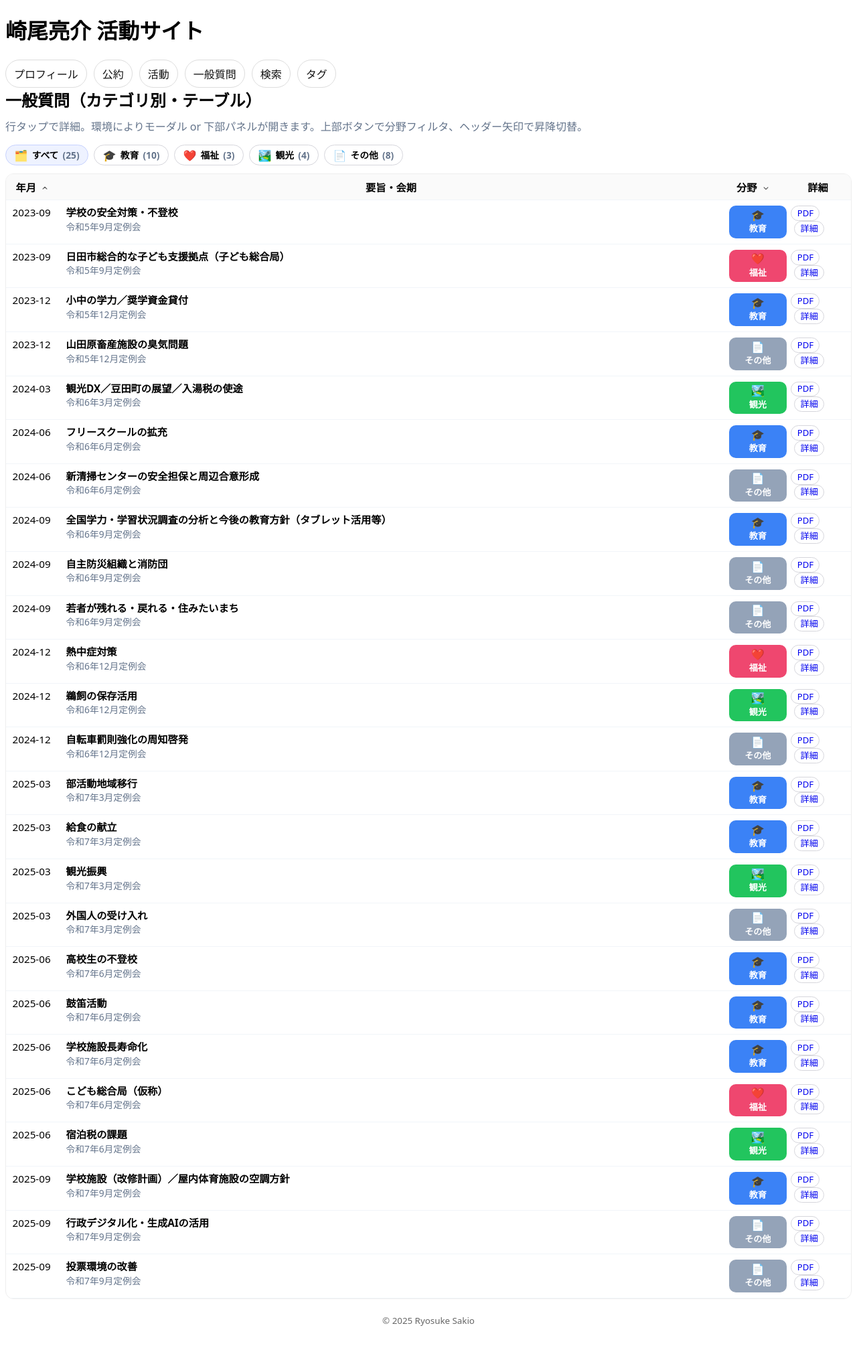
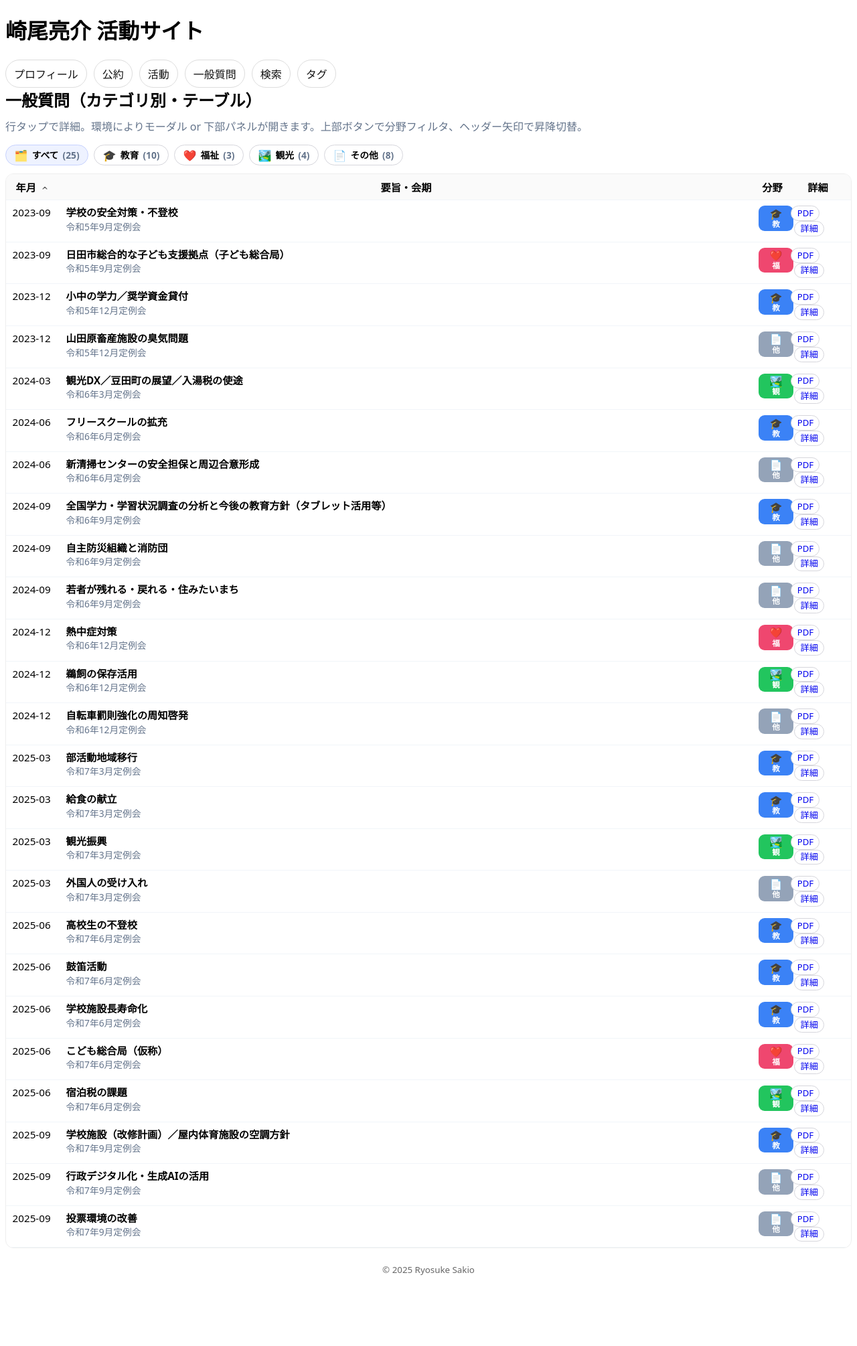
Before and after one commit to sakioryousuke-eng/activity-site, a Jekyll site: the page built from pages/matrix.html, in a window 1280 px wide. Shown: the whole page at 67% size. Built offline with Jekyll 4.4.1, drawn with Linux system fonts in a browser that asks for light colours; after the commit the page ends 1934 px from its top, so only the background shows below that; part of the change alters nothing that is shown.

Commit message:
Update matrix.html

```diff
--- a/pages/matrix.html
+++ b/pages/matrix.html
@@ -18,9 +18,9 @@ table.matrix{width:100%;border-collapse:collapse;font-size:.95rem;table-layout:f
 .matrix tbody tr:hover{background:#fcfcff}
 .muted{color:#64748b}
 
-/* 列幅：要旨を広く、月/分野/操作は省スペース */
+/* 列幅：要旨を広く、分野は“半分幅”へスリム化 */
 .col-month{width:5.0rem}
-.col-cat{width:5.8rem}
+.col-cat{width:3.0rem}   /* ← ここを約半分に */
 .col-act{width:6.2rem}
 
 /* 要旨表示 */
@@ -39,7 +39,7 @@ table.matrix{width:100%;border-collapse:collapse;font-size:.95rem;table-layout:f
 [aria-sort="descending"] .chev{transform:rotate(0deg)}
 .sort-btn:hover .chev{opacity:1}
 
-/* フィルタボタン行（活動ページ風：色＋アイコン＋件数） */
+/* フィルタボタン行（アイコン＋色＋件数） */
 .filter-bar{display:flex;flex-wrap:wrap;gap:8px;align-items:center;margin:10px 0 12px;}
 .filter-btn{
   display:inline-flex;align-items:center;gap:.45em;
@@ -54,12 +54,13 @@ table.matrix{width:100%;border-collapse:collapse;font-size:.95rem;table-layout:f
 .fb-tour .ficon{color:#22c55e}
 .fb-oth .ficon{color:#94a3b8}
 
-/* 分野ピル（テーブル内）を縦配置にして省スペース */
+/* 分野ピル（縦アイコン＋1文字ラベル）— スリム化 */
 .cat-pill{
-  display:inline-flex;flex-direction:column;align-items:center;gap:.15rem;
-  padding:.35rem .4rem;border-radius:10px;font-size:.82rem;font-weight:800;color:#fff;min-width:4.6rem;
+  display:inline-flex;flex-direction:column;align-items:center;justify-content:center;gap:.12rem;
+  padding:.28rem .3rem;border-radius:9px;font-weight:800;color:#fff;min-width:2.6rem;  /* ← 最小幅を小さく */
 }
-.cat-pill .icon{font-size:1rem;line-height:1}
+.cat-pill .icon{font-size:.95rem;line-height:1}
+.cat-pill .label{font-size:.72rem;line-height:1}   /* ← 1文字ラベル */
 .cat-edu{background:#3b82f6}   /* 教育：青 */
 .cat-wel{background:#ef476f}   /* 福祉：ピンク/赤 */
 .cat-tour{background:#22c55e}  /* 観光：緑 */
@@ -76,8 +77,8 @@ table.matrix{width:100%;border-collapse:collapse;font-size:.95rem;table-layout:f
 #detailPanel h3{margin:.2rem 0 .4rem;font-size:1.05rem}
 #detailPanel .meta{color:#475569;font-size:.92rem;margin:.15rem 0}
 
-@media(max-width:840px){.col-month{width:4.8rem}.col-cat{width:5.6rem}.col-act{width:6.0rem}}
-@media(max-width:480px){.col-month{width:4.6rem}.col-cat{width:5.4rem}.col-act{width:5.8rem}.cell-session{display:none}}
+@media(max-width:840px){.col-month{width:4.8rem}.col-cat{width:2.9rem}.col-act{width:6.0rem}}
+@media(max-width:480px){.col-month{width:4.6rem}.col-cat{width:2.8rem}.col-act{width:5.8rem}.cell-session{display:none}}
 </style>
 
 <!-- ▼ 分野フィルタ（アイコン＋色、件数表示あり） -->
@@ -94,7 +95,7 @@ table.matrix{width:100%;border-collapse:collapse;font-size:.95rem;table-layout:f
     <colgroup>
       <col class="col-month"><!-- 月 -->
       <col><!-- 要旨（広い） -->
-      <col class="col-cat"><!-- 分野 -->
+      <col class="col-cat"><!-- 分野（ハーフ幅） -->
       <col class="col-act"><!-- 操作 -->
     </colgroup>
     <thead>
@@ -128,6 +129,7 @@ table.matrix{width:100%;border-collapse:collapse;font-size:.95rem;table-layout:f
         {% capture catkey %}{% if c contains '教' %}edu{% elsif c contains '福' %}wel{% elsif c contains '観' %}tour{% else %}oth{% endif %}{% endcapture %}
         {% capture catlabel %}{% if catkey == 'edu' %}教育{% elsif catkey == 'wel' %}福祉{% elsif catkey == 'tour' %}観光{% else %}その他{% endif %}{% endcapture %}
         {% capture caticon %}{% if catkey == 'edu' %}🎓{% elsif catkey == 'wel' %}❤️{% elsif catkey == 'tour' %}🏞️{% else %}📄{% endif %}{% endcapture %}
+        {% capture catabbr %}{% if catkey == 'edu' %}教{% elsif catkey == 'wel' %}福{% elsif catkey == 'tour' %}観{% else %}他{% endif %}{% endcapture %}
         <tr class="row"
             data-cat="{{ catlabel | strip }}"
             data-catkey="{{ catkey | strip }}"
@@ -143,10 +145,10 @@ table.matrix{width:100%;border-collapse:collapse;font-size:.95rem;table-layout:f
             <div class="cell-session">{{ s.session }}</div>
           </td>
           <td>
-            <!-- 🎨 縦並びの分野ピル -->
-            <span class="cat-pill cat-{{ catkey | strip }}" title="{{ catlabel | strip }}">
+            <!-- 🎨 縦アイコン＋1文字ラベル（狭小幅対応）。フル名はtitle/aria-labelに保持 -->
+            <span class="cat-pill cat-{{ catkey | strip }}" title="{{ catlabel | strip }}" aria-label="{{ catlabel | strip }}">
               <span class="icon">{{ caticon }}</span>
-              <span>{{ catlabel | strip }}</span>
+              <span class="label">{{ catabbr }}</span>
             </span>
           </td>
           <td>
@@ -154,7 +156,6 @@ table.matrix{width:100%;border-collapse:collapse;font-size:.95rem;table-layout:f
               {% if s.pdf %}
                 <a class="btn pdf-link" href="{{ s.pdf | relative_url }}" data-modal="pdf" data-title="{{ s.text }}">PDF</a>
               {% endif %}
-              <!-- 詳細はハッシュ＋JSでモーダル/パネルを開く -->
               <a class="btn ghost detail-link" href="#">詳細</a>
             </div>
           </td>
@@ -164,7 +165,7 @@ table.matrix{width:100%;border-collapse:collapse;font-size:.95rem;table-layout:f
   </table>
 </div>
 
-<!-- 詳細モーダル（対応環境） -->
+<!-- 詳細モーダル -->
 <dialog id="detailModal" aria-label="質問の詳細">
   <div style="display:flex;justify-content:space-between;align-items:center;padding:.7rem .9rem;border-bottom:1px solid #eee">
     <strong id="detailTitle"></strong>
@@ -178,7 +179,7 @@ table.matrix{width:100%;border-collapse:collapse;font-size:.95rem;table-layout:f
   </div>
 </dialog>
 
-<!-- フォールバック詳細パネル（モーダル非対応/失敗時に使用） -->
+<!-- フォールバック詳細パネル -->
 <section id="detailPanel" aria-live="polite">
   <h3 id="dpTitle"></h3>
   <p class="meta"><strong>会期:</strong> <span id="dpSession"></span></p>
@@ -200,196 +201,104 @@ document.addEventListener('DOMContentLoaded',()=>{
   const dlg=document.getElementById('detailModal');
   const dp=document.getElementById('detailPanel');
 
-  function safeShowModal(){
-    try{
-      if(dlg && typeof dlg.showModal==='function'){ dlg.showModal(); return true; }
-      return false;
-    }catch(e){ return false; }
-  }
-  function closeViews(){
-    if(dlg && typeof dlg.close==='function'){ try{ dlg.close(); }catch(_){ } }
-    if(dp){ dp.classList.remove('active'); }
-  }
+  function safeShowModal(){ try{ if(dlg && typeof dlg.showModal==='function'){ dlg.showModal(); return true; } }catch(e){} return false; }
+  function closeViews(){ try{ dlg?.close(); }catch(_){ } dp?.classList.remove('active'); }
   document.getElementById('closeDetail')?.addEventListener('click',()=>{ closeViews(); rewriteHash({k:null}); });
 
   const CAT_ORDER=['教育','福祉','観光','その他'];
 
-  /* ========= ハッシュ (#cat=教育&k=...) ========= */
-  function parseHash(){
-    const h=(location.hash||'').replace(/^#/, '');
-    const obj={}; if(!h) return obj;
-    h.split('&').forEach(pair=>{
-      const [k,v] = pair.split('=');
-      if(!k) return;
-      obj[decodeURIComponent(k)] = v ? decodeURIComponent(v) : '';
-    });
-    return obj;
-  }
-  function rewriteHash(updates){
-    const cur=parseHash();
-    const next={...cur, ...updates};
-    Object.keys(next).forEach(k=>{ if(next[k]==null || next[k]==='') delete next[k]; });
-    const h=Object.keys(next).map(k=>`${encodeURIComponent(k)}=${encodeURIComponent(next[k])}`).join('&');
-    history.replaceState(null,'', h ? `#${h}` : location.pathname+location.search);
-  }
+  /* ===== ハッシュ (#cat=教育&k=...) ===== */
+  function parseHash(){ const h=(location.hash||'').replace(/^#/, ''); const obj={}; if(!h) return obj; h.split('&').forEach(p=>{ const [k,v]=p.split('='); if(k) obj[decodeURIComponent(k)]=v?decodeURIComponent(v):''; }); return obj; }
+  function rewriteHash(upd){ const cur=parseHash(); const next={...cur, ...upd}; Object.keys(next).forEach(k=>{ if(next[k]==null||next[k]==='') delete next[k]; }); const h=Object.keys(next).map(k=>`${encodeURIComponent(k)}=${encodeURIComponent(next[k])}`).join('&'); history.replaceState(null,'', h?`#${h}`:location.pathname+location.search); }
 
-  /* ========= 共有リンクキー ========= */
-  function slugify(s){
-    return String(s||'').toLowerCase()
-      .replace(/\s+/g,'-')
-      .replace(/[^\w\-ぁ-んァ-ン一-龥]/g,'')
-      .replace(/-+/g,'-')
-      .replace(/^-+|-+$/g,'');
-  }
-  function keyOfRow(tr){
-    return slugify(`${tr.dataset.cat}-${tr.dataset['monthIso']}-${tr.dataset.title}`);
-  }
+  /* ===== key生成 ===== */
+  function slugify(s){ return String(s||'').toLowerCase().replace(/\s+/g,'-').replace(/[^\w\-ぁ-んァ-ン一-龥]/g,'').replace(/-+/g,'-').replace(/^-+|-+$/g,''); }
+  function keyOfRow(tr){ return slugify(`${tr.dataset.cat}-${tr.dataset['monthIso']}-${tr.dataset.title}`); }
 
-  // 「詳細」リンク/行クリック → モーダル or パネル
+  // 行・リンク → 詳細
   allRows.forEach(tr=>{
-    const key = keyOfRow(tr);
-    tr.dataset.key = key;
-    const link = tr.querySelector('a.detail-link');
-    if(link){
-      link.href = `#k=${key}`;
-      link.addEventListener('click',(e)=>{
-        e.preventDefault();
-        openDetail(tr);
-        rewriteHash({k:key});
-      });
-    }
+    const key=keyOfRow(tr); tr.dataset.key=key;
+    tr.querySelector('a.detail-link')?.addEventListener('click',(e)=>{ e.preventDefault(); openDetail(tr); rewriteHash({k:key}); });
   });
-
   tbody.addEventListener('click',(e)=>{
     const row=e.target.closest('tr.row'); if(!row) return;
     if(e.target.closest('a,button,[data-modal]')) return;
     const key=row.dataset.key || keyOfRow(row);
-    openDetail(row);
-    rewriteHash({k:key});
+    openDetail(row); rewriteHash({k:key});
   });
 
   function openDetail(row){
-    const title = row.dataset.title || '';
-    const session = row.dataset.session || '';
-    const month = row.dataset['monthIso'] || '';
-    const cat = row.dataset.cat || '';
-    const rel = JSON.parse(row.dataset.related || '[]');
-    const pdf = row.dataset.pdf || '';
+    const title=row.dataset.title||'', session=row.dataset.session||'', month=row.dataset['monthIso']||'', cat=row.dataset.cat||'';
+    const rel=JSON.parse(row.dataset.related||'[]'); const pdf=row.dataset.pdf||'';
 
-    // モーダル側
-    if(document.getElementById('detailTitle')){
-      document.getElementById('detailTitle').textContent = title;
-      document.getElementById('detailSession').textContent = session;
-      document.getElementById('detailMonth').textContent = month;
-      document.getElementById('detailCat').textContent = cat;
-      document.getElementById('detailRelated').innerHTML = rel.length
-        ? '<strong>類似議員</strong><ul style="margin:.4rem 0 .2rem 1.1rem;">' +
-          rel.map(x=>`<li>${x.name}（${x.party}）：${x.month}／${x.topic}</li>`).join('') +
-          '</ul>' : '<span class="muted">—</span>';
-      document.getElementById('detailPDF').innerHTML = pdf
-        ? `<a href="${pdf}" data-modal="pdf" class="btn">📄 PDFを開く</a>
-           &nbsp;<a href="${pdf}" target="_blank" rel="noopener" class="btn ghost">↗︎ 新しいタブ</a>`
-        : '<span class="muted">PDFなし</span>';
-    }
+    // モーダル内容
+    document.getElementById('detailTitle').textContent=title;
+    document.getElementById('detailSession').textContent=session;
+    document.getElementById('detailMonth').textContent=month;
+    document.getElementById('detailCat').textContent=cat;
+    document.getElementById('detailRelated').innerHTML = rel.length
+      ? '<strong>類似議員</strong><ul style="margin:.4rem 0 .2rem 1.1rem;">'+rel.map(x=>`<li>${x.name}（${x.party}）：${x.month}／${x.topic}</li>`).join('')+'</ul>'
+      : '<span class="muted">—</span>';
+    document.getElementById('detailPDF').innerHTML = pdf
+      ? `<a href="${pdf}" data-modal="pdf" class="btn">📄 PDFを開く</a>&nbsp;<a href="${pdf}" target="_blank" rel="noopener" class="btn ghost">↗︎ 新しいタブ</a>`
+      : '<span class="muted">PDFなし</span>';
 
-    // フォールバックパネル側（常に内容も更新しておく）
-    if(dp){
-      document.getElementById('dpTitle').textContent = title;
-      document.getElementById('dpSession').textContent = session;
-      document.getElementById('dpMonth').textContent = month;
-      document.getElementById('dpCat').textContent = cat;
-      document.getElementById('dpRelated').innerHTML = rel.length
-        ? '<strong>類似議員</strong><ul style="margin:.2rem 0 .2rem 1.1rem;">' +
-          rel.map(x=>`<li>${x.name}（${x.party}）：${x.month}／${x.topic}</li>`).join('') +
-          '</ul>' : '<span class="muted">—</span>';
-      document.getElementById('dpPDF').innerHTML = pdf
-        ? `<a href="${pdf}" data-modal="pdf" class="btn">📄 PDFを開く</a>
-           &nbsp;<a href="${pdf}" target="_blank" rel="noopener" class="btn ghost">↗︎ 新しいタブ</a>`
-        : '<span class="muted">PDFなし</span>';
-    }
+    // パネル内容
+    document.getElementById('dpTitle').textContent=title;
+    document.getElementById('dpSession').textContent=session;
+    document.getElementById('dpMonth').textContent=month;
+    document.getElementById('dpCat').textContent=cat;
+    document.getElementById('dpRelated').innerHTML = rel.length
+      ? '<strong>類似議員</strong><ul style="margin:.2rem 0 .2rem 1.1rem;">'+rel.map(x=>`<li>${x.name}（${x.party}）：${x.month}／${x.topic}</li>`).join('')+'</ul>'
+      : '<span class="muted">—</span>';
+    document.getElementById('dpPDF').innerHTML = pdf
+      ? `<a href="${pdf}" data-modal="pdf" class="btn">📄 PDFを開く</a>&nbsp;<a href="${pdf}" target="_blank" rel="noopener" class="btn ghost">↗︎ 新しいタブ</a>`
+      : '<span class="muted">PDFなし</span>';
 
-    // 表示：まずモーダルを試み、ダメならパネル
-    closeViews();
-    if(!safeShowModal() && dp){
-      dp.classList.add('active');
-      dp.scrollIntoView({behavior:'smooth', block:'start'});
-    }
+    closeViews(); if(!safeShowModal()) { document.getElementById('detailPanel').classList.add('active'); document.getElementById('detailPanel').scrollIntoView({behavior:'smooth', block:'start'}); }
   }
 
-  /* ========= 件数カウント（復活） ========= */
-  const COUNTS = { 'ALL': allRows.length, '教育':0,'福祉':0,'観光':0,'その他':0 };
-  allRows.forEach(tr=>{
-    const cat = tr.dataset.cat || 'その他';
-    if(COUNTS[cat]!==undefined){ COUNTS[cat]++; }
-  });
+  /* ===== 件数カウント ===== */
+  const COUNTS={ 'ALL': allRows.length, '教育':0,'福祉':0,'観光':0,'その他':0 };
+  allRows.forEach(tr=>{ const cat=tr.dataset.cat||'その他'; if(COUNTS[cat]!=null) COUNTS[cat]++; });
   const ids={ 'ALL':'cnt-all','教育':'cnt-教育','福祉':'cnt-福祉','観光':'cnt-観光','その他':'cnt-その他' };
-  Object.entries(ids).forEach(([k,id])=>{
-    const el=document.getElementById(id); if(el) el.textContent=`(${COUNTS[k]||0})`;
-  });
+  Object.entries(ids).forEach(([k,id])=>{ const el=document.getElementById(id); if(el) el.textContent=`(${COUNTS[k]||0})`; });
 
-  /* ========= フィルタ ========= */
+  /* ===== フィルタ ===== */
   let currentFilter='ALL';
   const filterBar=document.getElementById('filterBar');
   filterBar.addEventListener('click',(e)=>{
     const b=e.target.closest('.filter-btn'); if(!b) return;
-    const cat=b.getAttribute('data-cat') || 'ALL';
-    setFilter(cat);
+    setFilter(b.getAttribute('data-cat')||'ALL');
   });
-
   function setFilter(cat){
-    currentFilter = cat;
-    filterBar.querySelectorAll('.filter-btn').forEach(btn=>{
-      btn.setAttribute('aria-pressed', btn.getAttribute('data-cat')===cat ? 'true' : 'false');
-    });
+    currentFilter=cat;
+    filterBar.querySelectorAll('.filter-btn').forEach(btn=>btn.setAttribute('aria-pressed', btn.getAttribute('data-cat')===cat ? 'true':'false'));
     rewriteHash({cat: cat==='ALL'? null : cat});
-    allRows.forEach(tr=>{
-      tr.style.display = (cat==='ALL' || tr.dataset.cat===cat) ? '' : 'none';
-    });
+    allRows.forEach(tr=>{ tr.style.display=(cat==='ALL'||tr.dataset.cat===cat)?'':'none'; });
   }
 
-  /* ========= ソート ========= */
-  let sortKey='month'; // 初期は年月
+  /* ===== ソート ===== */
+  let sortKey='month';
   function applySort(){
-    const mOrder=thMonthBtn.dataset.order;
-    const cOrder=thCatBtn.dataset.order;
+    const mOrder=thMonthBtn.dataset.order, cOrder=thCatBtn.dataset.order;
     const rows=[...allRows];
     rows.sort((a,b)=>{
       const ma=+a.dataset.month, mb=+b.dataset.month;
-      const ca=a.dataset.cat,    cb=b.dataset.cat;
-      if(sortKey==='month'){
-        return mOrder==='asc' ? ma-mb : mb-ma;
-      }else{
-        const ai = CAT_ORDER.indexOf(ca)>=0?CAT_ORDER.indexOf(ca):99;
-        const bi = CAT_ORDER.indexOf(cb)>=0?CAT_ORDER.indexOf(cb):99;
-        if(ai!==bi) return cOrder==='asc' ? ai-bi : bi-ai;
-        return mOrder==='asc' ? ma-mb : mb-ma;
-      }
+      const ca=a.dataset.cat, cb=b.dataset.cat;
+      if(sortKey==='month'){ return mOrder==='asc' ? ma-mb : mb-ma; }
+      const ai=CAT_ORDER.indexOf(ca)>=0?CAT_ORDER.indexOf(ca):99;
+      const bi=CAT_ORDER.indexOf(cb)>=0?CAT_ORDER.indexOf(cb):99;
+      if(ai!==bi) return cOrder==='asc'? ai-bi : bi-ai;
+      return mOrder==='asc'? ma-mb : mb-ma;
     });
     rows.forEach(r=>tbody.appendChild(r));
   }
-  thMonthBtn.addEventListener('click',()=>{
-    if(sortKey!=='month'){ sortKey='month'; } else {
-      thMonthBtn.dataset.order = thMonthBtn.dataset.order==='asc'?'desc':'asc';
-    }
-    applySort(); setFilter(currentFilter);
-  });
-  thCatBtn.addEventListener('click',()=>{
-    if(sortKey!=='cat'){ sortKey='cat'; } else {
-      thCatBtn.dataset.order = thCatBtn.dataset.order==='asc'?'desc':'asc';
-    }
-    applySort(); setFilter(currentFilter);
-  });
+  thMonthBtn.addEventListener('click',()=>{ if(sortKey!=='month'){ sortKey='month'; } else { thMonthBtn.dataset.order = thMonthBtn.dataset.order==='asc'?'desc':'asc'; } applySort(); setFilter(currentFilter); });
+  thCatBtn.addEventListener('click',()=>{ if(sortKey!=='cat'){ sortKey='cat'; } else { thCatBtn.dataset.order = thCatBtn.dataset.order==='asc'?'desc':'asc'; } applySort(); setFilter(currentFilter); });
 
-  // 初期並び＋ハッシュ適用
   applySort();
-  function initFromHash(){
-    const h=parseHash();
-    if(h.cat){ setFilter(h.cat); } else { setFilter('ALL'); }
-    if(h.k){
-      const row = allRows.find(tr => (tr.dataset.key||keyOfRow(tr)) === h.k);
-      if(row) openDetail(row);
-    }
-  }
+  function initFromHash(){ const h=parseHash(); if(h.cat){ setFilter(h.cat); } else { setFilter('ALL'); } if(h.k){ const row=allRows.find(tr=>(tr.dataset.key||keyOfRow(tr))===h.k); if(row) openDetail(row); } }
   window.addEventListener('hashchange', initFromHash);
   initFromHash();
 });
```
